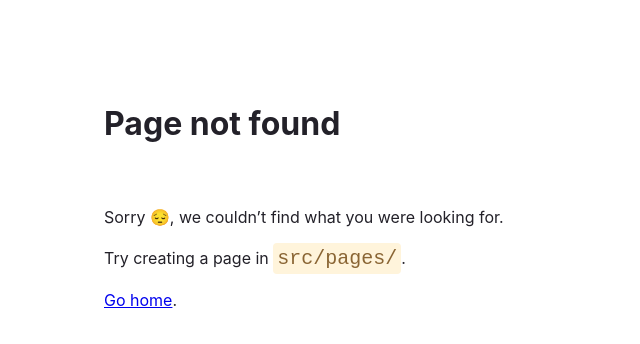
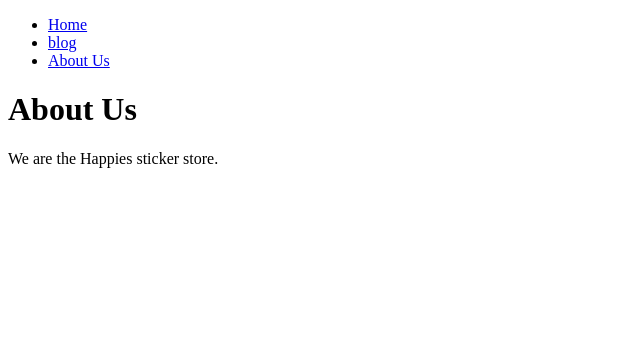
Before and after one commit to daeb2a/gatsby-dev-sticker, a Gatsby site: page /about-us in a window 1280 px wide. Before the commit this address had no page. Shown: the whole page, without its empty margins (0-640 px from the left). Built offline with nearby package versions, Linux system fonts and the light colour scheme; Gatsby itself is replaced by a stand-in of ours.

Commit message:
10.6 Layouts

```diff
--- /dev/null
+++ b/src/components/Layout.tsx
@@ -0,0 +1,31 @@
+import React from "react";
+import { Link } from "gatsby";
+
+interface ILayoutProps {
+  children : any;
+  title: string;
+}
+
+export default function Layout({ children, title }: ILayoutProps) {
+    return (
+      <div>
+        <nav>
+          <ul>
+            <li>
+              <Link to="/">Home</Link>
+            </li>
+            <li>
+              <Link to="/blog">blog</Link>
+            </li>
+            <li>
+              <Link to="/about-us">About Us</Link>
+            </li>
+          </ul>
+        </nav>
+        <main>
+          <h1>{title}</h1>
+          {children}
+        </main>
+      </div>
+    );
+}
--- /dev/null
+++ b/src/components/Seo.tsx
@@ -0,0 +1,9 @@
+import React from "react";
+
+interface ISeoProps {
+    title: string;
+}
+
+export default function Seo({ title }: ISeoProps) {
+    return <title>{title} | DevStickers!</title>
+}
--- /dev/null
+++ b/src/pages/about-us.tsx
@@ -0,0 +1,13 @@
+import React from "react";
+import Layout from "../components/Layout";
+import Seo from "../components/Seo";
+
+export default function AboutUs() {
+  return (
+    <Layout title="About Us">
+      <p>We are the Happies sticker store.</p>
+    </Layout>
+  );
+}
+
+export const Head = () => <Seo title="About Us" />
```
Also changed, not shown: src/pages/blog.tsx (+10 -1 lines), src/pages/index.tsx (+8 -4 lines).
